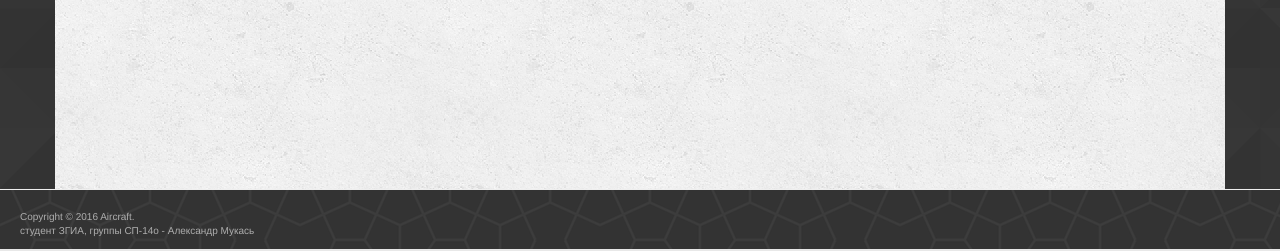
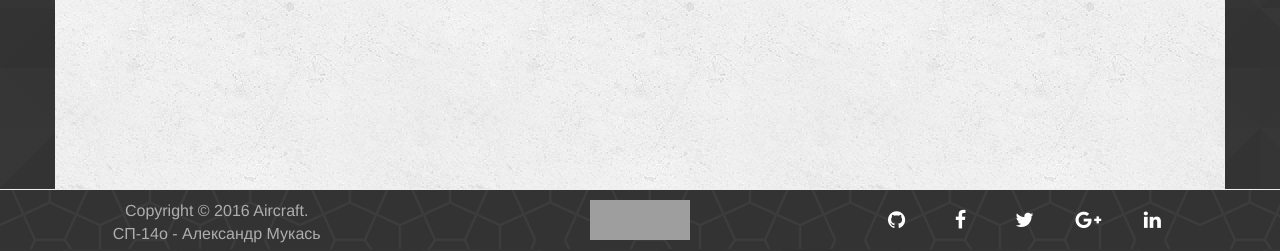
Before and after one commit to AlexanderMukas/my-first-blog, a Django app: page / in a window 1280 px wide. Shown: the part 652-903 px from the top of the page. Run offline with Django 3.2, Linux system fonts and the light colour scheme; data that the repository does not hold is empty; parts of the project's set-up code (start-up, migrations or seed data) failed here and were passed over; some libraries are stand-ins or nearby versions; grey boxes are pictures that could not be loaded.

Commit message:
Add social links in footer.

```diff
--- a/blog/static/css/blog.css
+++ b/blog/static/css/blog.css
@@ -19,9 +19,9 @@ body {
     }
 
 .copy{
-
-    font-size: 10px;
-    text-align: left;
+    padding: 5px;
+    font-size: 16px;
+    text-align: center;
     color: #aeaeae;
 }
 
@@ -59,7 +59,7 @@ body {
     text-align: center;*/
     background-image: url("../img/header.png");
     background-repeat: repeat;
-    padding: 20px;
+    padding: 5px;
 }
 
 .footer h4, .footer h4 a, .footer h4 a:visited, .footer h4 a:active {
@@ -182,3 +182,107 @@ hr {
 .post h1 a, .post h1 a:visited {
     color: #000000;
 }
+
+/*=========================
+  Icons
+ ================= */
+
+/* footer social icons */
+ul.social-network {
+
+
+    list-style: none;
+    display: inline;
+    margin-left:0 !important;
+    padding: 0;
+}
+ul.social-network li {
+
+    display: inline;
+    margin: 0 5px;
+}
+
+
+/* footer social icons */
+.social-network a.icoGithub:hover {
+    background-color: #444444;
+}
+.social-network a.icoFacebook:hover {
+    background-color:#3B5998;
+}
+.social-network a.icoTwitter:hover {
+    background-color:#33ccff;
+}
+.social-network a.icoGoogle:hover {
+    background-color:#BD3518;
+}
+.social-network a.icoVimeo:hover {
+    background-color:#0590B8;
+}
+.social-network a.icoLinkedin:hover {
+    background-color:#007bb7;
+}
+.social-network a.icoGithub:hover i, .social-network a.icoFacebook:hover i, .social-network a.icoTwitter:hover i,
+.social-network a.icoGoogle:hover i, .social-network a.icoVimeo:hover i, .social-network a.icoLinkedin:hover i {
+    color:#fff;
+}
+a.socialIcon:hover, .socialHoverClass {
+    color:#44BCDD;
+}
+
+.social-circle li a {
+    display:inline-block;
+    position:relative;
+    margin:0 auto 0 auto;
+    -moz-border-radius:50%;
+    -webkit-border-radius:50%;
+    border-radius:50%;
+    text-align:center;
+    width: 50px;
+    height: 50px;
+    font-size:20px;
+}
+.social-circle li i {
+    margin:0;
+    line-height:50px;
+    text-align: center;
+}
+
+.social-circle li a:hover i, .triggeredHover {
+    -moz-transform: rotate(360deg);
+    -webkit-transform: rotate(360deg);
+    -ms--transform: rotate(360deg);
+    transform: rotate(360deg);
+    -webkit-transition: all 0.2s;
+    -moz-transition: all 0.2s;
+    -o-transition: all 0.2s;
+    -ms-transition: all 0.2s;
+    transition: all 0.2s;
+}
+.social-circle i {
+    color: #fff;
+    -webkit-transition: all 0.8s;
+    -moz-transition: all 0.8s;
+    -o-transition: all 0.8s;
+    -ms-transition: all 0.8s;
+    transition: all 0.8s;
+}
+
+.social a {
+ background-color: #D3D3D3;
+}
+
+.django-ico {
+    padding: 5px;
+    text-align: center;
+}
+.django-ico a:hover .triggeredHover {
+    -webkit-box-shadow: 0 15px 10px -10px rgba(0, 0, 0, 0.5), 0 1px 0px rgba(0, 0, 0, 0.3);
+ -moz-box-shadow: 0 15px 10px -10px rgba(0, 0, 0, 0.5), 0 1px 0px rgba(0, 0, 0, 0.3);
+ box-shadow: 0 15px 10px -10px rgba(0, 0, 0, 0.3), 0 1px 0px rgba(0, 0, 0, 0.1);
+}
+.django-ico img {
+
+    width: 100px;
+    height: 40px;
+}
--- a/blog/templates/blog/base.html
+++ b/blog/templates/blog/base.html
@@ -23,6 +23,10 @@
             <script src="http://maps.googleapis.com/maps/api/js">
             </script>
             <script src="https://ajax.googleapis.com/ajax/libs/jquery/1.12.2/jquery.min.js"></script>
+            <!-- 19.06.2016 Social networks for footer -->
+            <!--Pulling Awesome Font -->
+            <link href="//maxcdn.bootstrapcdn.com/font-awesome/4.2.0/css/font-awesome.min.css" rel="stylesheet">
+
             {% block js_script %}
             {% endblock %}
 
@@ -138,14 +142,44 @@
     		</div>
 
             <div class="footer">
-                <div class="copyright">
-                    <span class="copy">
-                        Copyright © 2016 Aircraft.
-                        <br />
-                        студент ЗГИА, группы СП-14о - Александр Мукась
-                    </span>
+                <div class="copyright col-md-4">
+                    <div class="copy">
+                        Copyright © 2016 Aircraft.<br />
+                        СП-14о - Александр Мукась
+                    </div>
 
 
+                </div>
+                <div class="col-md-4 django-ico">
+                    <a href="https://www.djangoproject.com/">
+                        <img src="https://www.djangoproject.com/s/img/badges/djangopowered126x54.gif" alt="Django">
+                    </a>
+                </div>
+
+
+                <div class="col-md-4">
+                    <ul class="social-network social-circle">
+                        <li><a href="https://github.com/AlexanderMukas/my-first-blog" class="icoGithub social" title="Github">
+                                <i class="fa fa-github"></i>
+                            </a>
+                        </li>
+                        <li><a href="https://www.facebook.com/Mukas.Alexander" class="icoFacebook social" title="Facebook">
+                                <i class="fa fa-facebook"></i>
+                            </a>
+                        </li>
+                        <li><a href="https://twitter.com/OlexanderMukas" class="icoTwitter social" title="Twitter">
+                                <i class="fa fa-twitter"></i>
+                            </a>
+                        </li>
+                        <li><a href="https://plus.google.com/u/0/102638399922448926793" class="icoGoogle social" title="Google +">
+                                <i class="fa fa-google-plus"></i>
+                            </a>
+                        </li>
+                        <li><a href="https://ua.linkedin.com/in/alexander-mukas-663a69b4" class="icoLinkedin social" title="Linkedin">
+                                <i class="fa fa-linkedin"></i>
+                            </a>
+                        </li>
+                    </ul>
                 </div>
                 <!-- <h4>Django 1.8 by Alexander Mukas Blog</h4> -->
 
```
